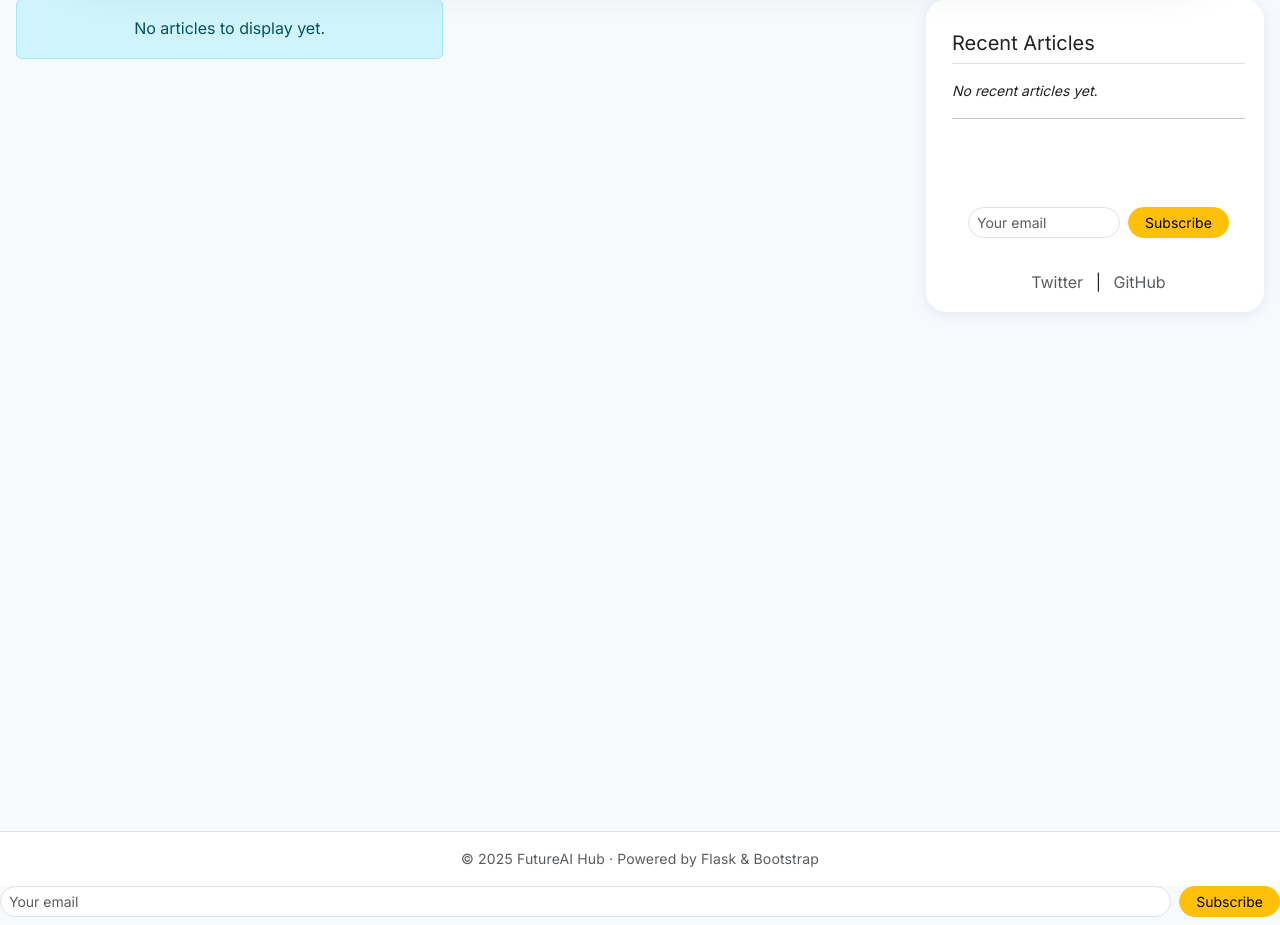
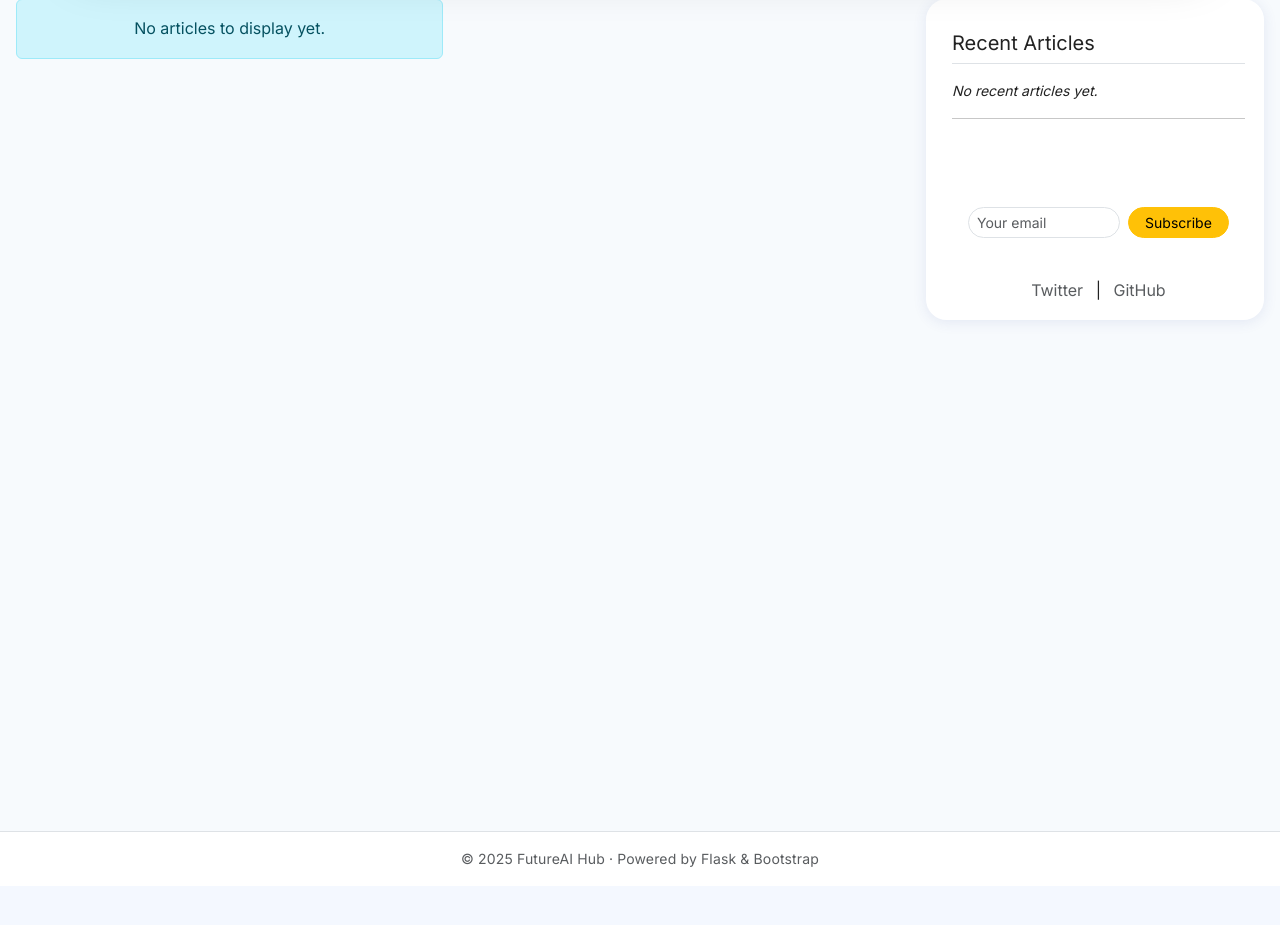
Before and after one commit to EPSILON996/futureai-hub, a Flask app: page / in a window 1280 px wide. Shown: the part 365-1290 px from the top of the page. After the commit the page ends 1232 px from the top, so only its background shows below. Run offline with Flask 3, Linux system fonts and the light colour scheme.

Commit message:
Update base.html

```diff
--- a/futureai-hub/templates/base.html
+++ b/futureai-hub/templates/base.html
@@ -196,10 +196,11 @@
     <div class="bg-gradient-blue text-white text-center mb-3 p-3 rounded">
       <strong>Get updates →</strong>
       <div class="small mb-2">Sign up for fresh AI & tech news.</div>
-      <form action="#" method="POST" class="d-flex gap-2 justify-content-center">
+      <form id="subscribe-form" class="d-flex gap-2 justify-content-center" novalidate>
         <input type="email" name="email" placeholder="Your email" class="form-control form-control-sm rounded-pill" required />
         <button class="btn btn-warning btn-sm px-3 rounded-pill" type="submit">Subscribe</button>
       </form>
+      <div id="subscribe-message" class="pt-2 small"></div>
     </div>
     <div class="text-center mt-2">
       <a href="#" class="text-muted me-2">Twitter</a> | <a href="#" class="text-muted ms-2">GitHub</a>
@@ -213,11 +214,6 @@
 
 <script src="https://cdn.jsdelivr.net/npm/bootstrap@5.3.2/dist/js/bootstrap.bundle.min.js"></script>
 <script src="{{ url_for('static', filename='script.js') }}"></script>
- <form id="subscribe-form" class="d-flex gap-2 justify-content-center" novalidate>
-  <input type="email" name="email" placeholder="Your email" class="form-control form-control-sm rounded-pill" required />
-  <button class="btn btn-warning btn-sm px-3 rounded-pill" type="submit">Subscribe</button>
-</form>
-<div id="subscribe-message" class="pt-2 small text-center"></div>
 
 <script>
 document.getElementById('subscribe-form').addEventListener('submit', function(e){
@@ -242,7 +238,9 @@ document.getElementById('subscribe-form').addEventListener('submit', function(e)
     messageDiv.textContent = data.message;
   })
   .catch(() => {
-    document.getElementById('subscribe-message').textContent = 'An error occurred. Please try again.';
+    const messageDiv = document.getElementById('subscribe-message');
+    messageDiv.style.color = 'red';
+    messageDiv.textContent = 'An error occurred. Please try again.';
   });
 });
 </script>
```
